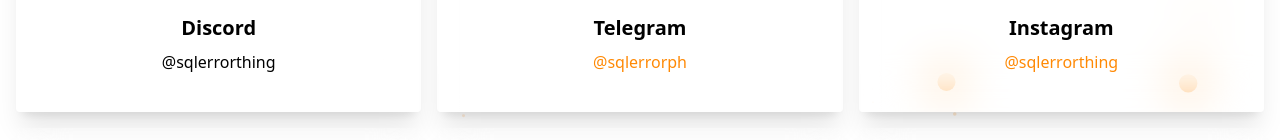
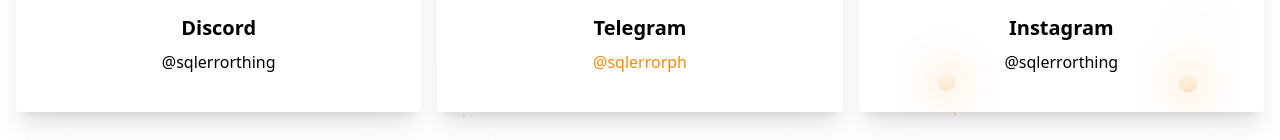
Before and after one commit to sqlerrorthing/school-project, a React (Vite) app: page /contact in a window 1280 px wide. Shown: the part 352-492 px from the top of the page. Built offline with nearby package versions, Linux system fonts and the light colour scheme; a web font is replaced by a local one.

Commit message:
change links

```diff
--- a/src/pages/Contact.jsx
+++ b/src/pages/Contact.jsx
@@ -32,19 +32,14 @@ export const Contact = () => {
                     icon="telegram.svg"
                     name="Telegram"
                     username="@sqlerrorph"
-                    link="https://t.me/@sqlerrorph"
+                    link="https://t.me/sqlerrorph"
                 />
-                <ContactMethod
-                    icon="instagram.svg"
-                    name="Instagram"
-                    username="@sqlerrorthing"
-                    link="https://instagram.com/@sqlerrorthing"
-                />
+                <ContactMethod icon="instagram.svg" name="Instagram" username="@sqlerrorthing" />
                 <ContactMethod
                     icon="linkedin.svg"
                     name="LinkedIn"
                     username="sql errorthing"
-                    link="https://linked.in/@sqlerrorph"
+                    link="https://linkedin.com/in/dan-tarr"
                 />
                 <ContactMethod
                     icon="github.svg"
```
